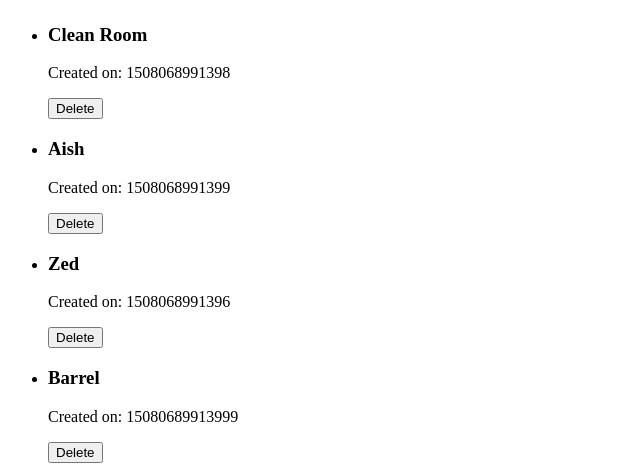
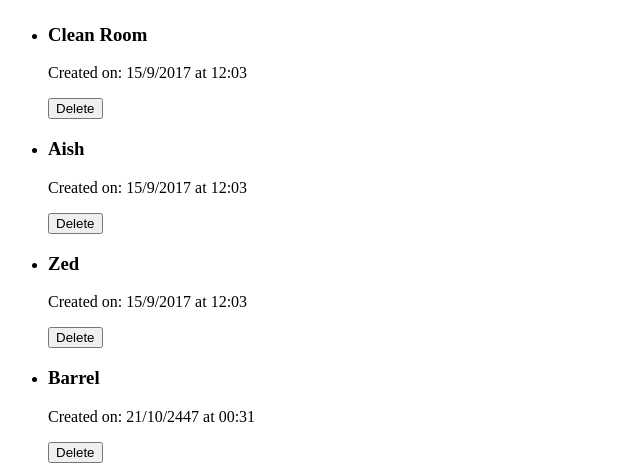
Before and after one commit to jriall/react-recipe-box, a React (Create React App) app: page / in a window 1280 px wide. Shown: the part 178-654 px from the top of the page, without its empty margins (0-640 px from the left). Built offline with nearby package versions, Linux system fonts and the light colour scheme.

Commit message:
formatted display of dates

```diff
--- a/src/components/ListItem.js
+++ b/src/components/ListItem.js
@@ -1,11 +1,24 @@
 import React from "react";
 
 const ListItem = (props) => {
+  const d = new Date(props.item[1]);
+  let date = d.getDate();
+  let month = d.getMonth();
+  let year = d.getFullYear();
+  let hours = d.getHours()
+  let minutes = d.getMinutes();
+  if (hours < 10) {
+    hours = "0" + hours;
+  }
+  if (minutes < 10) {
+    minutes = "0" + minutes;
+  }
+
   return (
     <div>
     <li className="list-item" onClick={() => props.handleComplete(props.item, props.list)}>
       {props.list === "completedList" ? <h3><strike>{props.item[0]}</strike></h3> : <h3>{props.item[0]}</h3>}
-      <p>Created on: {props.item[1]}</p>
+      <p>Created on: {`${date}/${month}/${year} at ${hours}:${minutes}`}</p>
     </li>
       <button className="delete-list-item" onClick={() => props.deleteItem(props.item, props.list)}>Delete</button>
     </div>
```
